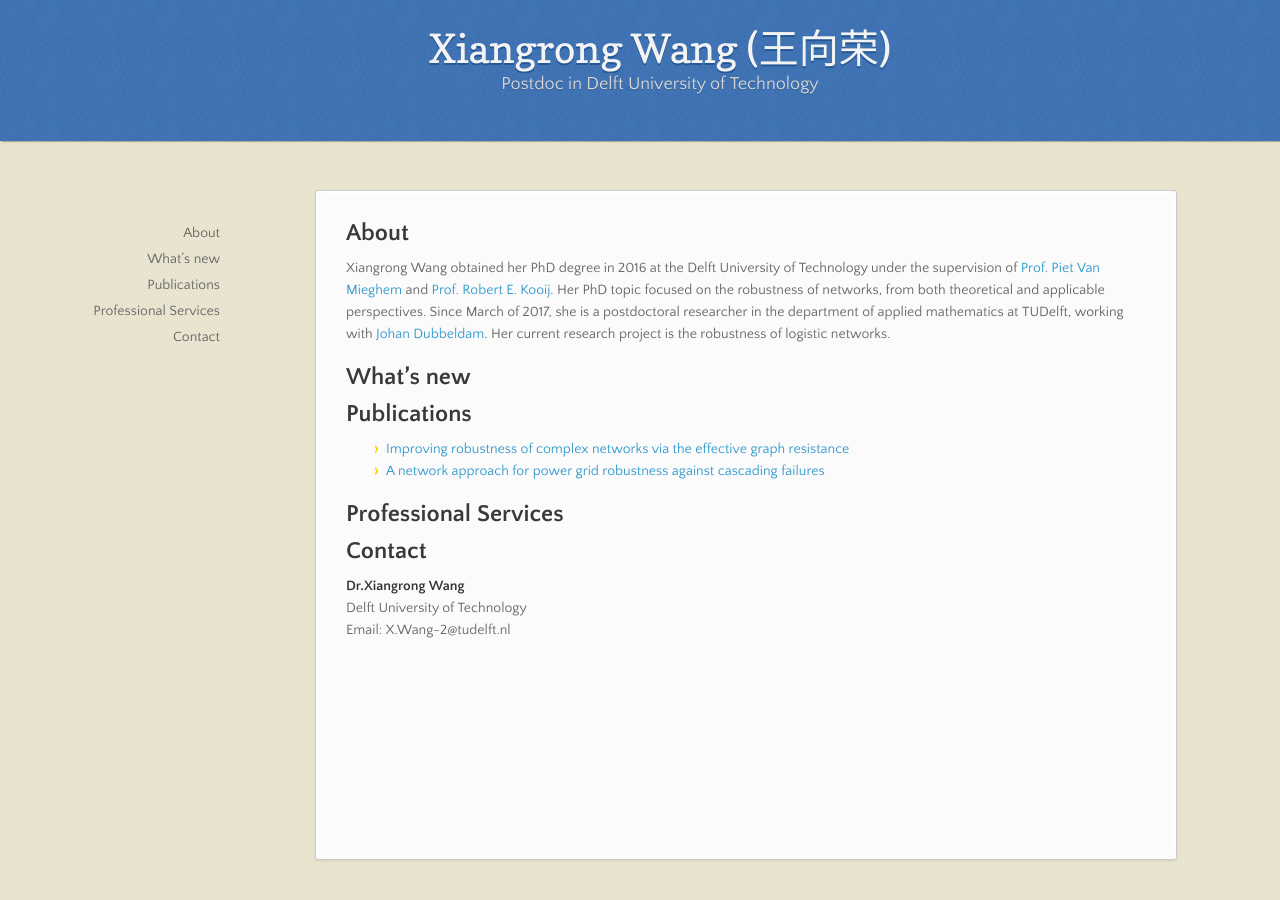
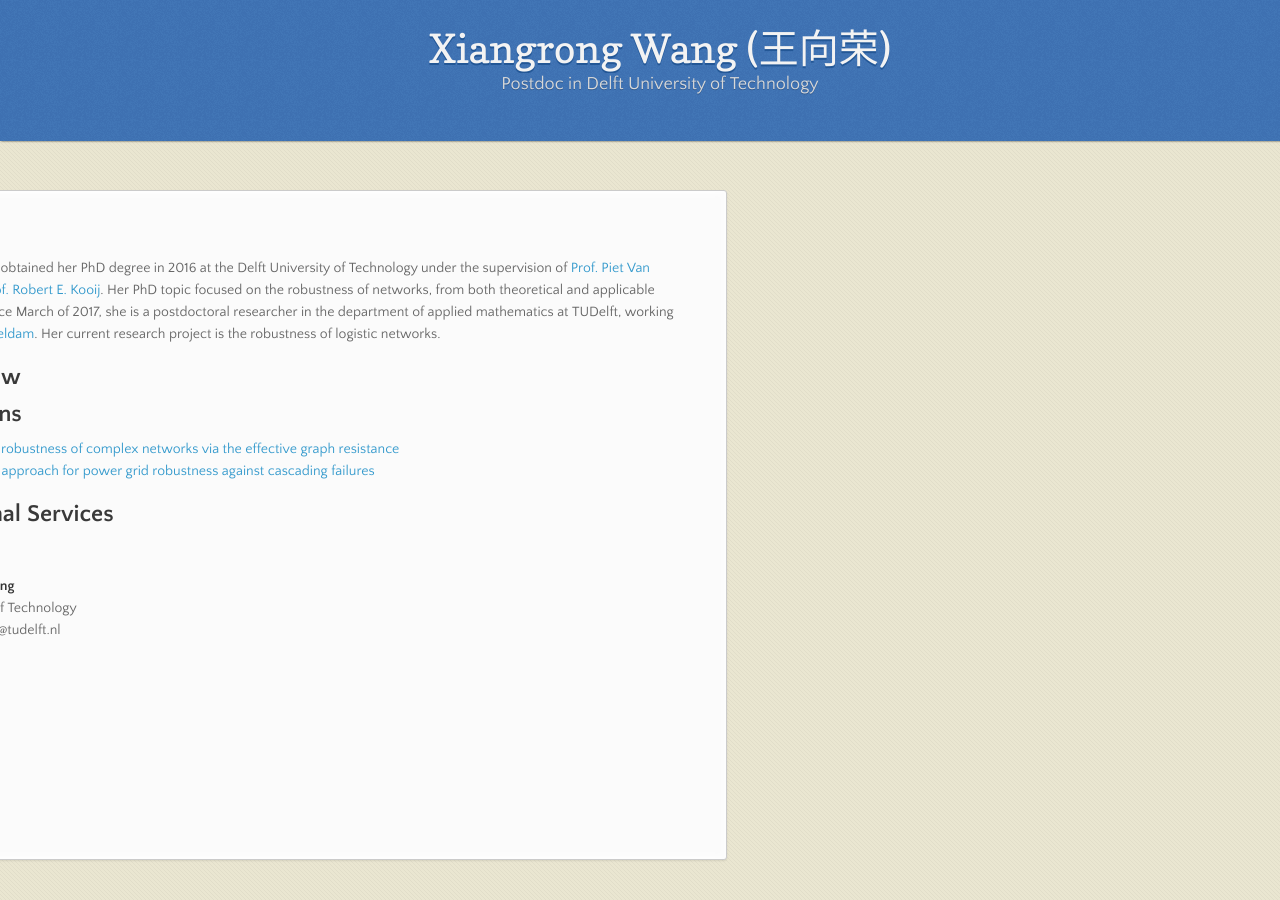
Before and after one commit to xiangrongwang/xiangrongwang.github.io, a Jekyll site: the page built from index.md, in a window 1280 px wide. Built offline with Jekyll 4.4.1, drawn with Linux system fonts in a browser that asks for light colours; nearby versions of some CDN libraries; our own code applies the rules of GitHub Pages for plain Markdown files.

Commit message:
Create jekyll-theme-leap-day.scss

```diff
--- a/_sass/jekyll-theme-leap-day.scss
+++ b/_sass/jekyll-theme-leap-day.scss
@@ -275,6 +275,7 @@ section {
   padding: 30px 30px 50px 30px;
   margin: 20px 0;
   margin-top: 190px;
+  margin-left:-450px;
   position:relative;
   background: #fbfbfb;
   border-radius: 3px;
```
